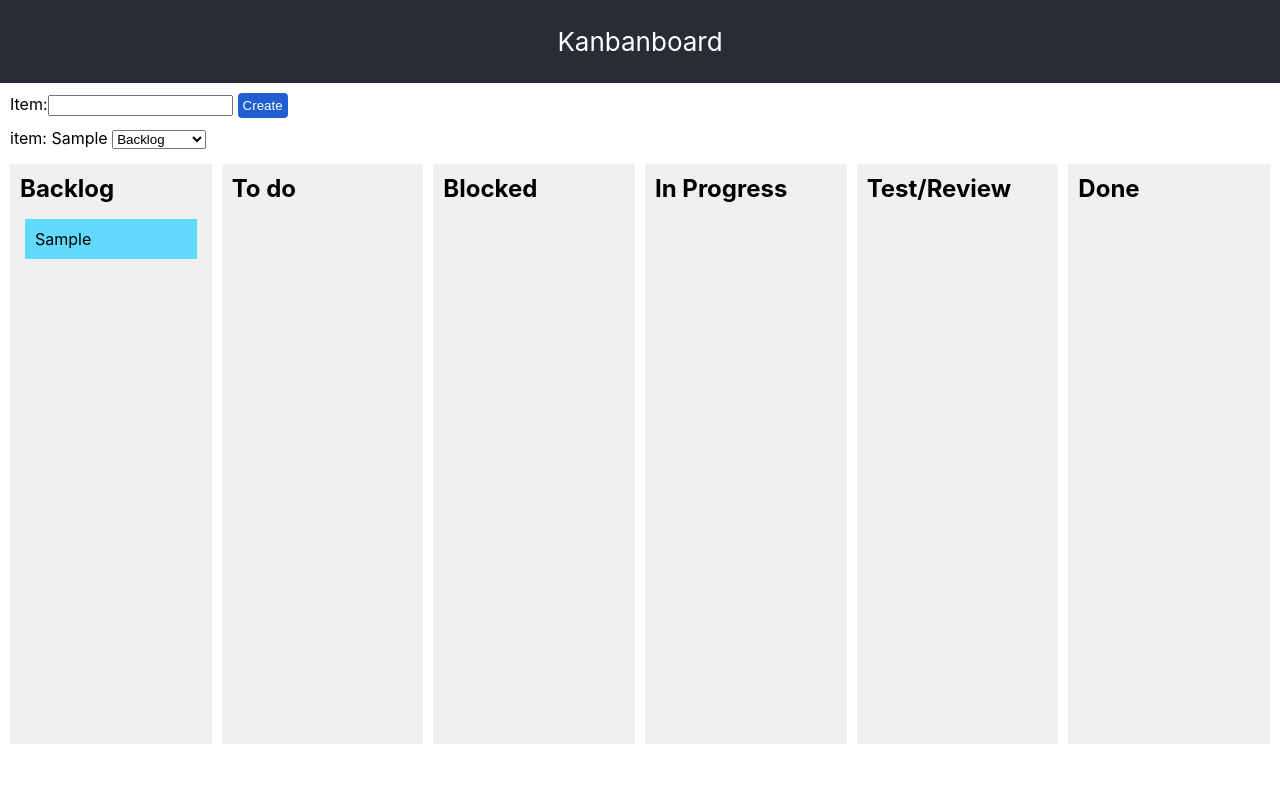
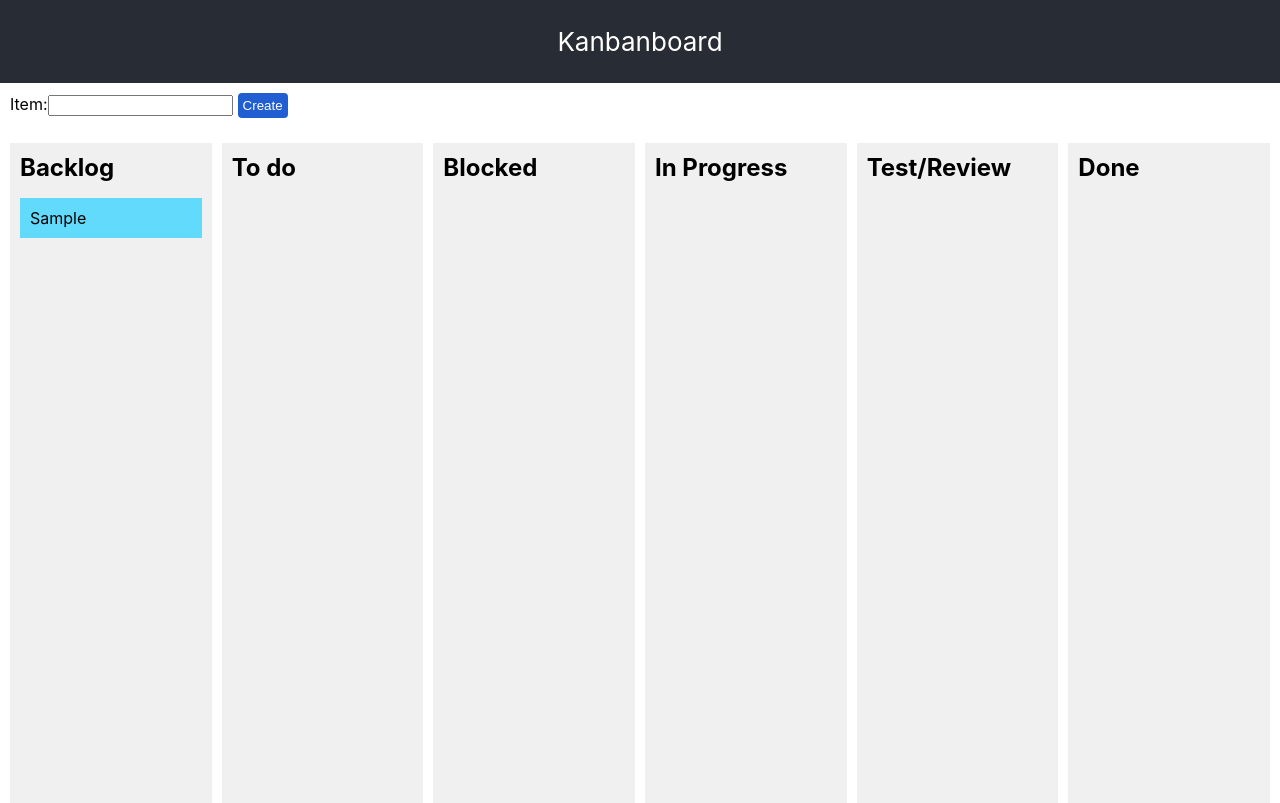
Before and after one commit to yaorasa/kanbanboard, a React (Create React App) app: page / in a window 1280 px wide. Both pictures are taken after typing "Sample" into the empty fields and a click on the button "Create". Built offline with nearby package versions, Linux system fonts and the light colour scheme.

Commit message:
Make the item draggable and editable

```diff
--- a/src/App.css
+++ b/src/App.css
@@ -46,7 +46,7 @@
 
 .statusBox{
   background-color: rgb(240, 240, 240);
-  min-height: 70vh;
+  min-height: 80vh;
   padding:10px;
   margin-top: 15px;
 }
@@ -56,9 +56,10 @@
 }
 
 .item {
-  margin: 5px;
+  margin-top: 5px;
   padding:10px;
   background-color:#61dafb;
+  cursor:grab;
 }
 
 .looseItem {
@@ -78,3 +79,7 @@ button {
   padding:5px;
   margin-left: 5px;
 }
+.current {
+  background-color:rgb(240, 240, 240) ;
+
+}
--- a/src/App.tsx
+++ b/src/App.tsx
@@ -1,4 +1,4 @@
-import React, { useState } from "react";
+import React, { useState, useRef } from "react";
 import "./App.css";
 
 function App() {
@@ -9,7 +9,7 @@ function App() {
         <p>Kanbanboard</p>
       </header>
       <CreateItemForm items={items} setItems={setItems} />
-      <LooseItemsBox items={items} setItems={setItems} />
+      {/* <LooseItemsBox items={items} setItems={setItems} /> */}
       <DisplayBox items={items} setItems={setItems} />
     </div>
   );
@@ -75,7 +75,10 @@ const LooseItemsBox = (props: {
             <form>
               {itemName !== "" ? (
                 <div>
-                  <label style={{minWidth: '150px'}} htmlFor={itemName}>item: {itemName} </label>
+                  <label style={{ minWidth: "150px" }} htmlFor={itemName}>
+                    {" "}
+                    {itemName}{" "}
+                  </label>
                   <select name={itemName} onChange={handleChange}>
                     <option value="backlog">Backlog</option>
                     <option value="todo">To do</option>
@@ -106,23 +109,6 @@ const DisplayBox = (props: {
   );
 };
 
-const StatusBox = (props: {
-  items: itemsType;
-  setItems: (i: itemsType) => void;
-}) => {
-  const { items, setItems } = props;
-  return (
-    <>
-      {allStatus.map((status) => (
-        <div className="statusBox" key={status.key}>
-          <h1>{status.value}</h1>
-          <Item items={items} setItems={setItems} status={status.key} />
-        </div>
-      ))}
-    </>
-  );
-};
-
 const allStatus = [
   { key: "backlog", value: "Backlog" },
   { key: "todo", value: "To do" },
@@ -131,31 +117,91 @@ const allStatus = [
   { key: "test", value: "Test/Review" },
   { key: "done", value: "Done" },
 ];
-// const allStatus = [
-//    'backlog',
-//   'todo',
-//    'blocked',
-//    'inprogress',
-//    'test',
-//    'done'
-// ];
 
-const Item = (props: {
+const StatusBox = (props: {
   items: itemsType;
   setItems: (i: itemsType) => void;
-  status: string;
 }) => {
-  const { items, setItems, status } = props;
+  const { items, setItems } = props;
+  const [dragging, setDragging] = useState(false);
+  const dragItem: React.MutableRefObject<any> = useRef();
+  const dragNode: React.MutableRefObject<any> = useRef();
+
+  const handleDragStart = (
+    e: React.DragEvent<HTMLDivElement>,
+    item: { name: string; status: string }
+  ) => {
+    dragItem.current = item;
+    dragNode.current = e.target;
+    dragNode.current.addEventListener("dragend", handleDragEnd);
+    setTimeout(() => {
+      setDragging(true);
+    }, 0);
+  };
+
+  const handleDragEnter = (
+    e: React.DragEvent<HTMLDivElement>,
+    sIndex: number
+  ) => {
+    const currentItem = dragItem.current;
+    if (e.target !== dragNode.current) {
+      const newItems = items.map((item) => {
+        if (item.name === currentItem.name) {
+          return { name: currentItem.name, status: allStatus[sIndex].key };
+        }
+        return item;
+      });
+      setItems(newItems);
+    }
+  };
+
+  const handleDragEnd = () => {
+    dragNode.current.removeEventListener("dragend", handleDragEnd);
+    setDragging(false);
+    dragItem.current = null;
+    dragNode.current = null;
+  };
+  const getStyles = (item: { name: string; status: string }) => {
+    const currentItem = dragItem.current;
+    if (currentItem.name === item.name && currentItem.status === item.status) {
+      return "current item";
+    }
+    return "item";
+  };
+
+  let editable = true;
+
   return (
+    <>
+      {allStatus.map((status, sIndex) => (
+        <div
+          className="statusBox"
+          key={status.key}
+          onDragEnter={dragging ? (e) => handleDragEnter(e, sIndex) : undefined}
+        >
+          <h1>{status.value}</h1>
           <div>
             {items
               .filter((item) => item.name !== "")
-        .filter((item) => item.status === status)
+              .filter((item) => item.status === status.key)
               .map((item, index) => (
-          <div className="item" key={`${item.name}${index}`}>
+                <div
+                  draggable
+                  onDragStart={(e) => handleDragStart(e, item)}
+                  onDragEnter={
+                    dragging ? (e) => handleDragEnter(e, sIndex) : undefined
+                  }
+                  className={dragging ? getStyles(item) : "item"}
+                  key={`${item.name}${index}`}
+                  onDoubleClick={() => (editable = !editable)}
+                  contentEditable={editable}
+                >
                   {item.name}
                 </div>
               ))}
           </div>
+        </div>
+      ))}
+    </>
   );
 };
```
Lines whose indentation alone changed are shown as unchanged.
